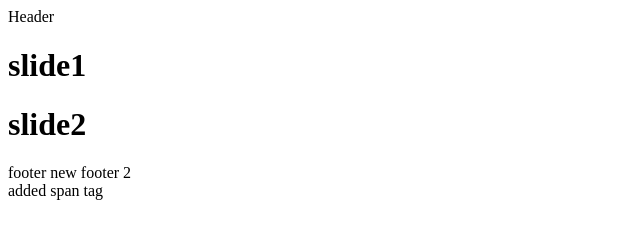
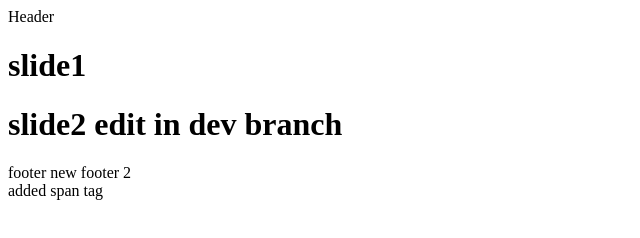
Before and after one commit to hamidcloner/neon-test, a plain HTML site: page index.html in a window 1280 px wide. Shown: the whole page, without its empty margins (0-640 px from the left). Drawn offline with Linux system fonts and the light colour scheme.

Commit message:
edit for conflict in dev branch

```diff
--- a/index.html
+++ b/index.html
@@ -13,7 +13,7 @@
     </header>
     <div class="slider">
         <h1>slide1</h1>
-        <h1>slide2</h1>
+        <h1>slide2 edit in dev branch</h1>
     </div>
     <footer>
         <div>footer new footer 2</div>
```
